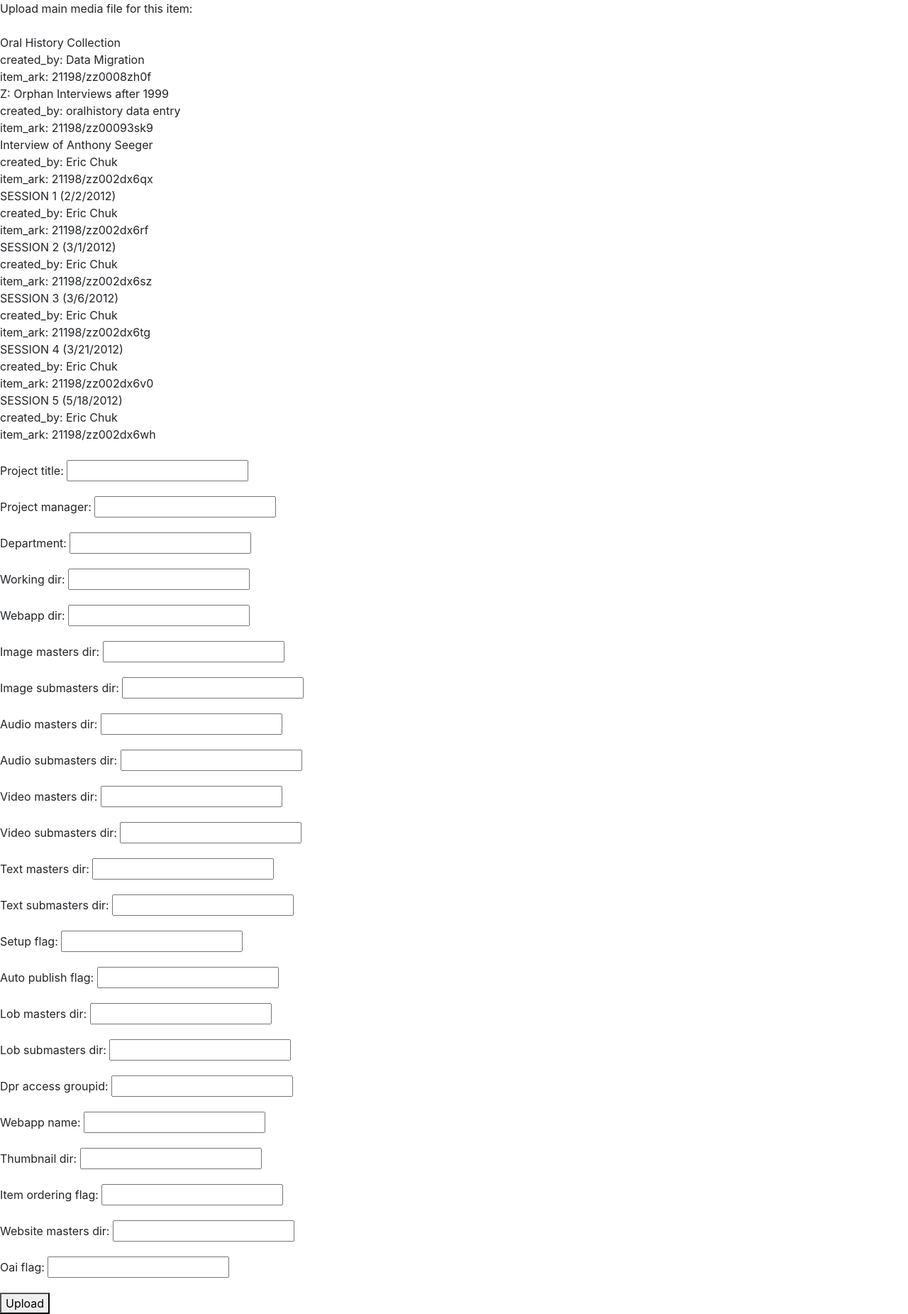
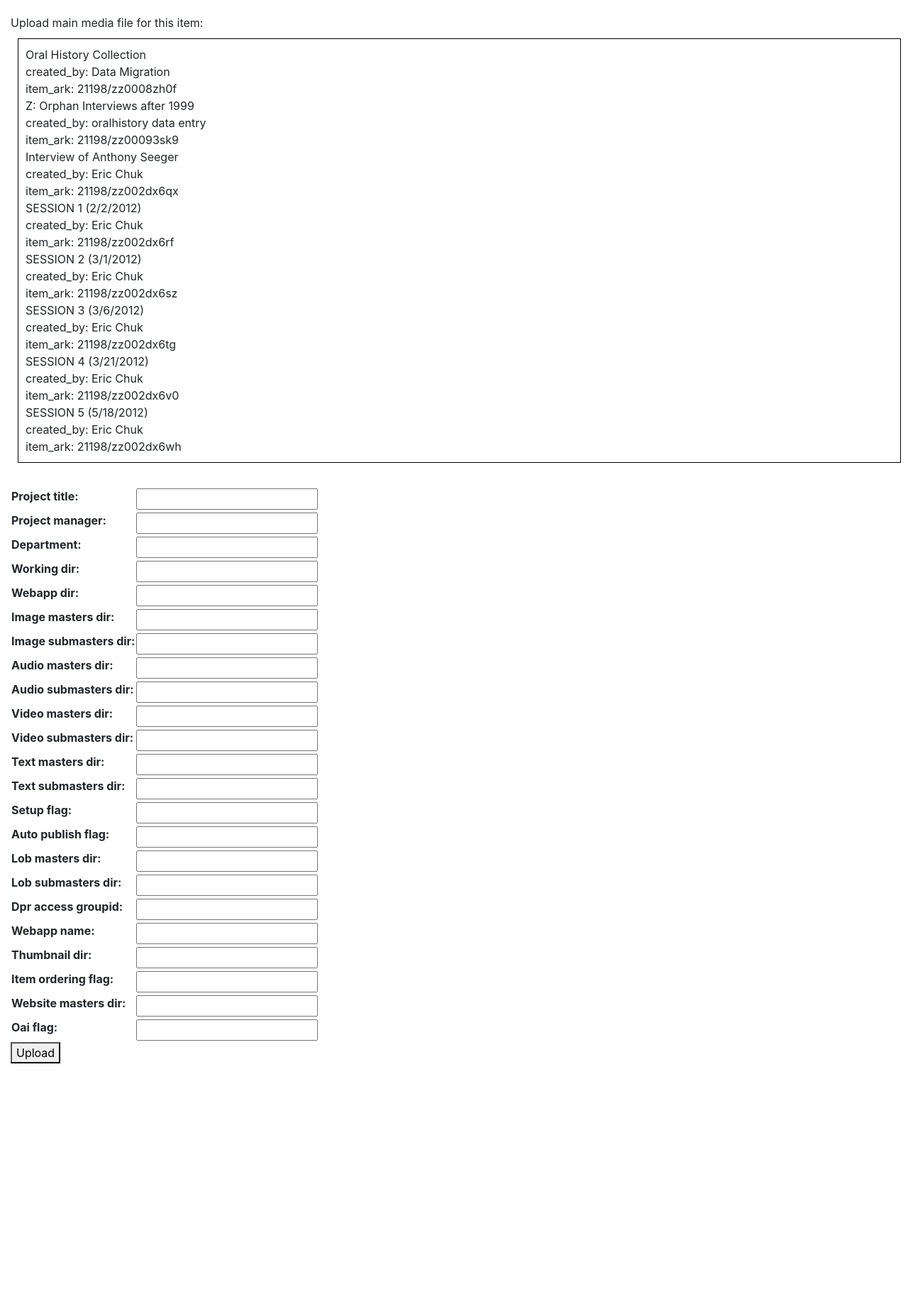
Before and after one commit to UCLALibrary/dlcs-staff-ui, a Django app: template oral_history/templates/oral_history/fileupload.html in a window 1280 px wide. Shown: the whole page at 71% size. After the commit the page ends 1498 px from the top, so only its background shows below. Run offline with Django 4.2, Linux system fonts and the light colour scheme; the template is opened without the code that fills it: values that come from a table or form of the project are taken from there, others are empty; data comes from the database, SQL or seed files in the repository; parts of the project's set-up code (start-up, migrations or seed data) failed here and were passed over.

Commit message:
SYS-897: Improve template styling (#78)

```diff
--- a/charts/test-dlcsstaffui-values.yaml
+++ b/charts/test-dlcsstaffui-values.yaml
@@ -6,7 +6,7 @@ replicaCount: 1
 
 image:
   repository: uclalibrary/dlcs-staff-ui
-  tag: v0.8.6
+  tag: v0.8.7
   pullPolicy: Always
 
 nameOverride: ""
--- a/oral_history/templates/oral_history/base.html
+++ b/oral_history/templates/oral_history/base.html
@@ -2,13 +2,15 @@
 <!DOCTYPE html>
 <html>
     <head>
-        <!-- Custom JS -->
-        <script src="{% static 'js/main.js' %}" defer></script>
-
         <!-- Include jquery and bootstrap - use versions compatible with each other -->
         <script src="https://code.jquery.com/jquery-3.5.1.min.js" integrity="sha256-9/aliU8dGd2tb6OSsuzixeV4y/faTqgFtohetphbbj0=" crossorigin="anonymous"></script>
         <script src="https://cdn.jsdelivr.net/npm/bootstrap@4.6.1/dist/js/bootstrap.bundle.min.js" integrity="sha384-fQybjgWLrvvRgtW6bFlB7jaZrFsaBXjsOMm/tB9LTS58ONXgqbR9W8oWht/amnpF" crossorigin="anonymous"></script>
         <link rel="stylesheet" href="https://cdn.jsdelivr.net/npm/bootstrap@4.6.1/dist/css/bootstrap.min.css" integrity="sha384-zCbKRCUGaJDkqS1kPbPd7TveP5iyJE0EjAuZQTgFLD2ylzuqKfdKlfG/eSrtxUkn" crossorigin="anonymous">
+
+        <!-- Custom JS -->
+        <script src="{% static 'js/main.js' %}" defer></script>
+        <!-- Custom CSS -->
+        <link rel="stylesheet" type="text/css" href="{% static 'css/style.css' %}"/>
     </head>
     <body>
         {% block content %}
--- a/oral_history/templates/oral_history/fileupload.html
+++ b/oral_history/templates/oral_history/fileupload.html
@@ -2,12 +2,14 @@
 
 {% block content %}
 Upload main media file for this item:<br>
-<br>
+<div class="box">
 {% for item in query_results %}
 {{ item.node_title }}<br>
 created_by: {{ item.created_by }}<br>
 item_ark: {{ item.item_ark }}<br>
 {% endfor %}
+</div>
+
 {% if messages %}
     {% for message in messages %}
     <div class="container-fluid p-0">
@@ -23,7 +25,9 @@ item_ark: {{ item.item_ark }}<br>
 <br>
 <form name="upload_file_form" method="POST" enctype="multipart/form-data" onsubmit="disable_upload_button(this);">
     {% csrf_token %}
-    {{ form.as_p }}
+    <table>
+    {{ form.as_table }}
+    </table>
     <button type="submit" id="upload_button">Upload</button>
 </form>
 {% endblock %}
--- /dev/null
+++ b/static/css/style.css
@@ -0,0 +1,10 @@
+body {
+	padding-left: 15px;
+	padding-top: 20px;
+}
+
+.box {
+	margin: 10px;
+	padding: 10px;
+	border: 1px solid black;
+}
```
